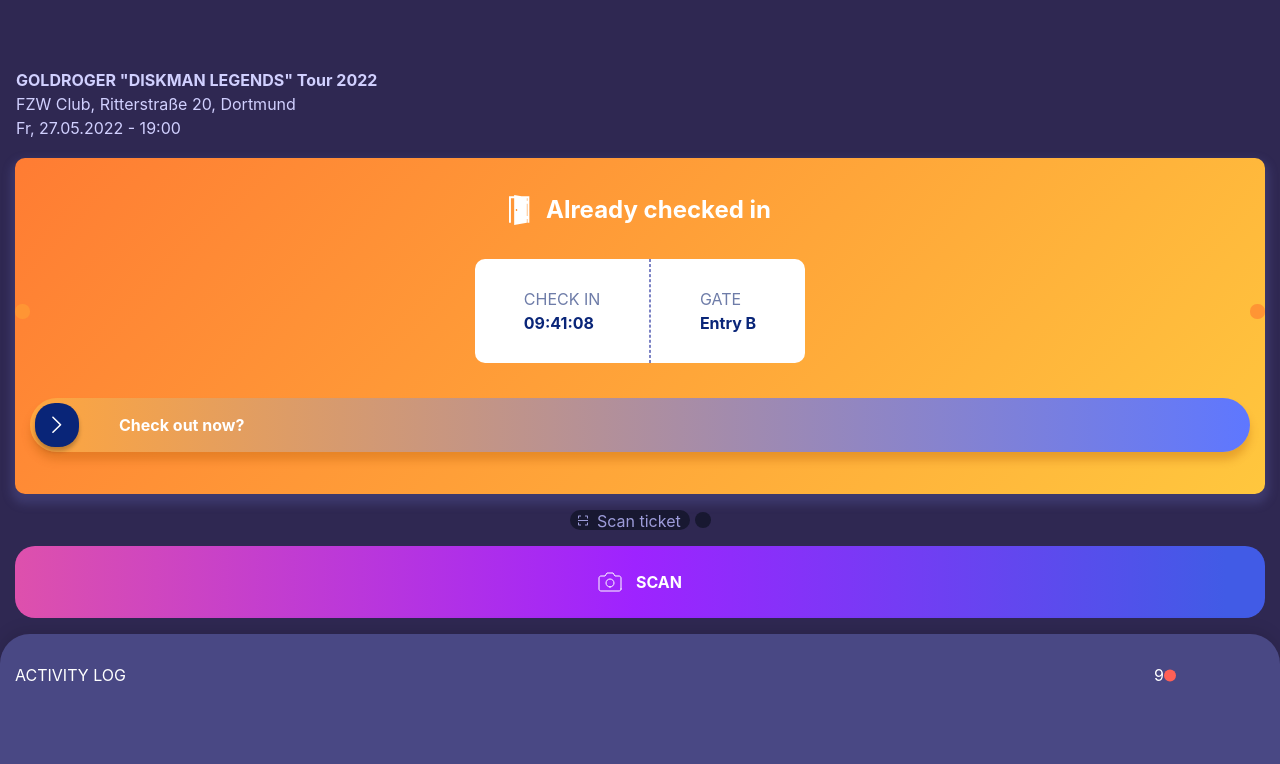
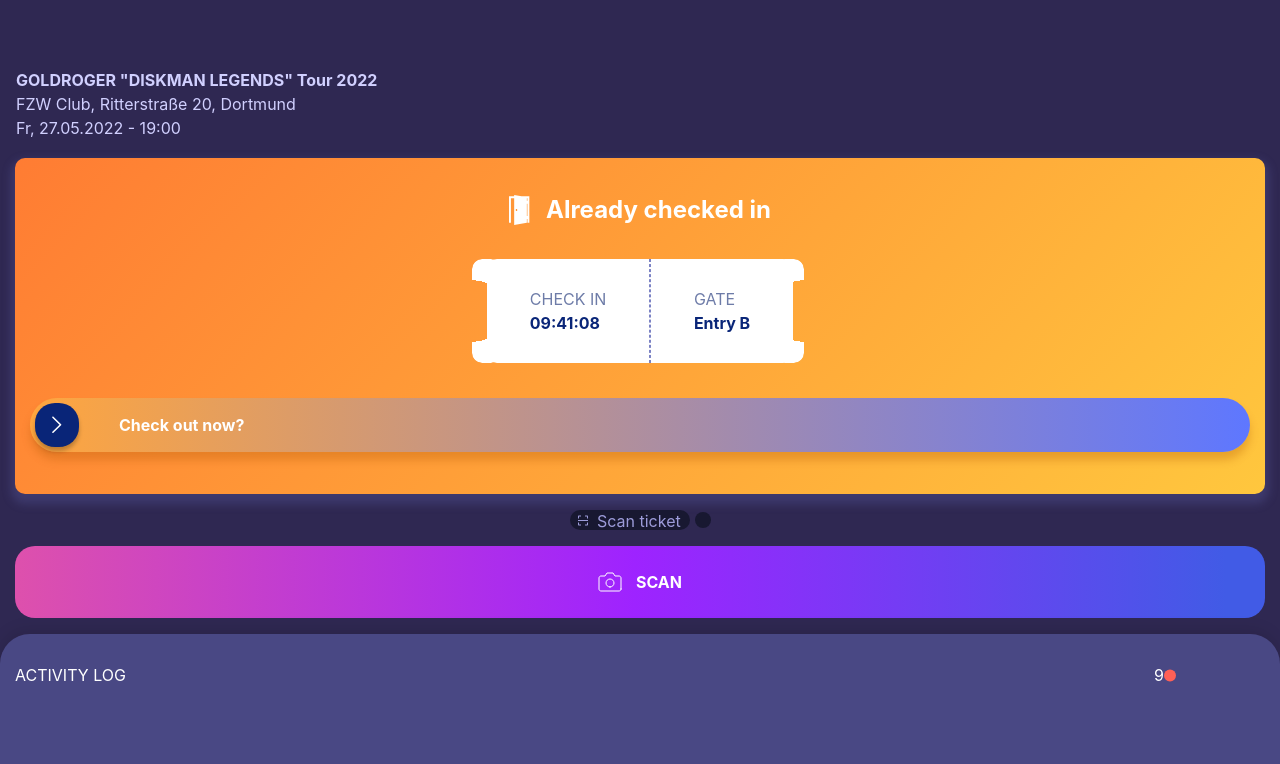
Before and after one commit to snehathakare/frontend-coding-challenge, a website built with Parcel: page frontend-coding-base/src/index.html in a window 1280 px wide. Shown: the top 764 px of the page. Built offline with nearby package versions, Linux system fonts and the light colour scheme.

Commit message:
Updates css for ticket

```diff
--- a/frontend-coding-base/src/index.html
+++ b/frontend-coding-base/src/index.html
@@ -21,7 +21,6 @@
             <h1 class="scanner__off__checked__in--heading--text">Already checked in</h1>
           </div>
          <div class="scanner__off__checked__in--ticket__container">
-          <div class="half__circle"></div>
           <div class="scanner__off__checked__in--ticket">
             <div class="scanner__off--checkin">
               <p>CHECK IN</p>
@@ -33,7 +32,6 @@
               <p class="scanner__off--checkin--bold">Entry B</p>
             </div>
           </div>
-          <div class="half__circle"></div>
          </div>
           <div class="scanner__off__checked__in--checkout">
             <div class="scanner__off--checkout__btn">
--- a/frontend-coding-base/src/style/components/ticket.scss
+++ b/frontend-coding-base/src/style/components/ticket.scss
@@ -23,10 +23,33 @@
     justify-content: center;
     background-color: #FFFFFF;
     border-radius: 10px;
-    width:330px;
+    width:306px;//reduce this
     left: 30px;
     top: 246px;
     margin:auto;
+
+    &:before{
+        background: #fff;
+        border-radius:10px;
+        content: "";
+        height: 100%;
+        left: 12px;
+        position: absolute;
+        transform: rotate(180deg);
+        -webkit-mask-image: radial-gradient(ellipse 12px 10px at 30px center, #0000 37px, #000 21px);
+        width: 29px;
+    }
+    &:after{
+        background: #fff;
+        border-radius:10px;
+        content: "";
+        height: 100%;
+        position: absolute;
+        right: 16px;
+        transform: rotate(0deg);
+        -webkit-mask-image: radial-gradient(ellipse 12px 10px at 30px center, #0000 37px, #000 21px);
+        width: 29px;
+    }
 }
 .scanner__off--checkin{
     display: flex;
@@ -63,6 +86,9 @@
 .scanner__off__checked__in--ticket__container{
     display: flex;
     align-items: center;
+    position: relative;
+    margin: 0 auto;
+    width: 360px;
 }
 .scanner__off--checkin--bold{
     color: #092578;
@@ -84,9 +110,3 @@
 .scanner__off--checkout__btn__icon--img{
     padding: 13px 17px 13px 17px;
 }
-.half__circle{
-    width:15px;
-    height:15px;
-    border-radius:7px;
-    background-color:#FF9534;
-}
```
